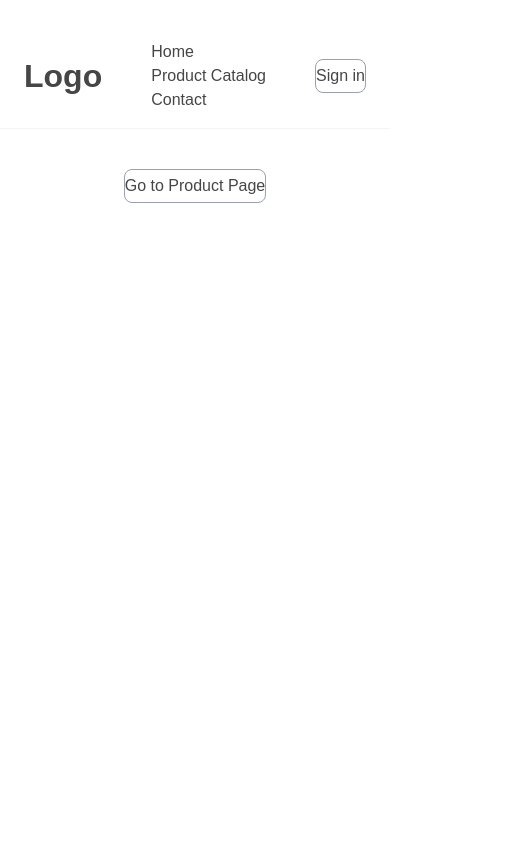
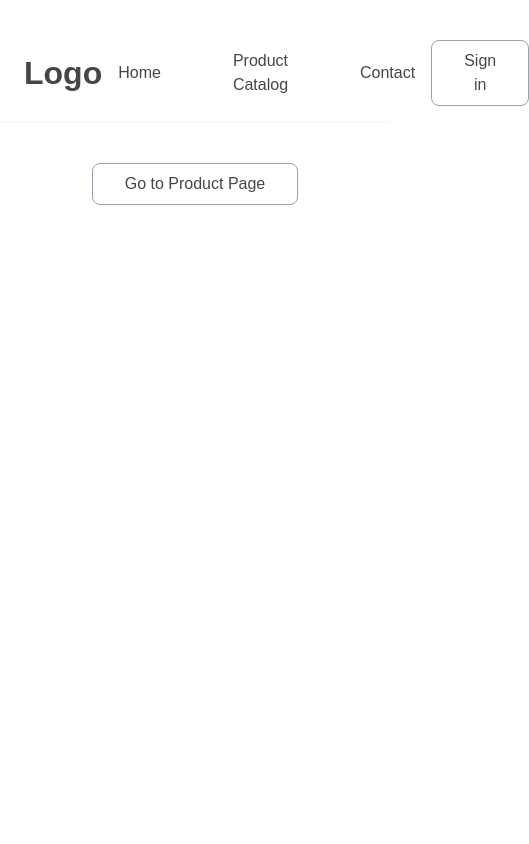
Before and after one commit to burr1to/nextCommerce, a Next.js app: page / in a window 390 px wide. Shown: the top 844 px of the page, 529 px wide, since content can reach past the window. Built offline with nearby package versions, Linux system fonts and the light colour scheme.

Commit message:
Task 1 done on my end. Waiting for feedback

```diff
--- a/app/globals.css
+++ b/app/globals.css
@@ -32,5 +32,5 @@ h2 {
   font-weight: bold;
 }
 .custom-btn {
-  @apply cursor-pointer rounded-lg border border-gray-400 bg-white sm:px-6 py-1 hover:text-white hover:bg-blue-400 hover:border-blue-400 transition duration-300 delay-150;
+  @apply cursor-pointer rounded-lg border border-gray-400 bg-white sm:px-6 px-8 sm:py-1 py-2 hover:text-white hover:bg-blue-400 hover:border-blue-400 transition duration-300 delay-150;
 }
--- a/components/Navbar.tsx
+++ b/components/Navbar.tsx
@@ -7,7 +7,7 @@ const NavElements = ["Home", "Product Catalog", "Contact"];
 const Navbar = () => {
   return (
     <header className='w-full z-10 mb-10 border-b border-gray-100'>
-      <nav className='max-w-[1200px] h-auto mt-6 mx-auto flex justify-between items-center sm:px-16 px-6 py-4 bg-transparent'>
+      <nav className='flex max-w-[1200px] h-auto mt-6 mx-auto justify-between items-center md:px-16 px-6 py-4 bg-transparent'>
         <Link href='/' className='flex justify-center items-center'>
           {/* <Image
             src='/logo.png'
@@ -18,7 +18,7 @@ const Navbar = () => {
           /> */}
           <h1>Logo</h1>
         </Link>
-        <ul className='sm:flex cursor-pointer list-none items-center gap-x-10'>
+        <ul className='flex justify-center cursor-pointer list-none items-center gap-x-10'>
           {NavElements.map((item, _id) => (
             <li className='px-4' key={_id}>
               {item}
```
